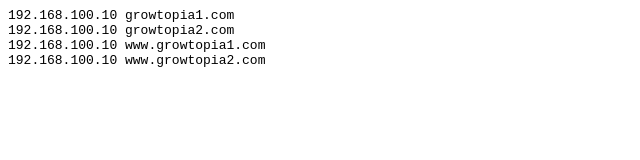
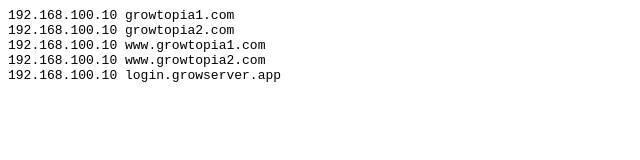
Before and after one commit to Shapakkk/test, a plain HTML site: page index.html in a window 1280 px wide. Shown: the whole page, without its empty margins (0-640 px from the left). Drawn offline with Linux system fonts and the light colour scheme.

Commit message:
Update IP

```diff
--- a/index.html
+++ b/index.html
@@ -3,4 +3,5 @@
 192.168.100.10 growtopia2.com
 192.168.100.10 www.growtopia1.com
 192.168.100.10 www.growtopia2.com
+192.168.100.10 login.growserver.app
 </pre>
```
